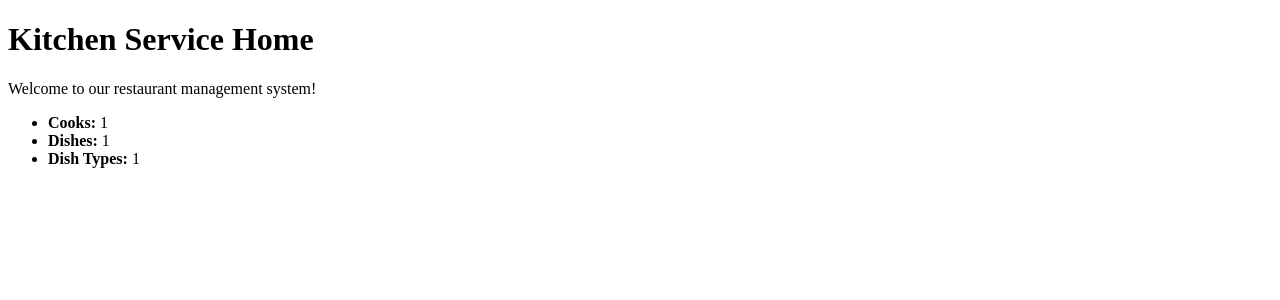
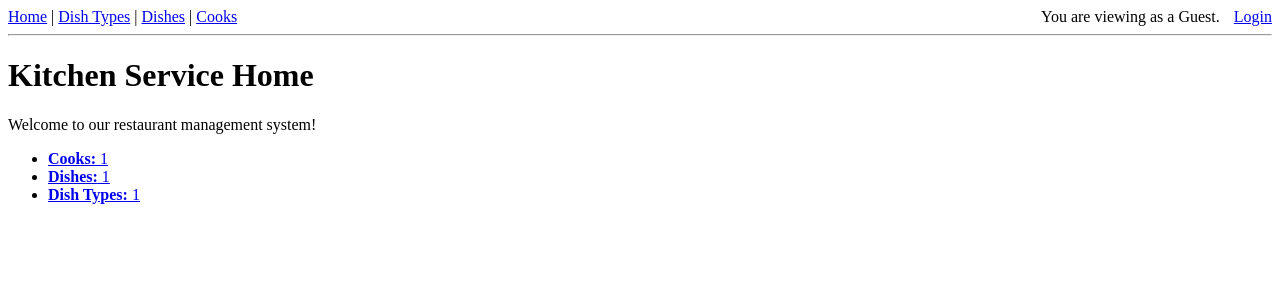
Before and after one commit to Sacchar20/kitchen-service, a Django app: template kitchen/templates/kitchen/index.html in a window 1280 px wide. Shown: the top 300 px of the page. Run offline with Django 3.2, Linux system fonts and the light colour scheme; the template is opened without the code that fills it: most values are stand-ins (such as "Sample title", 1, 10 or a date in 2020).

Commit message:
feat: implement navigation menu in base template and connect dashboard links

```diff
--- a/kitchen/templates/kitchen/index.html
+++ b/kitchen/templates/kitchen/index.html
@@ -1,16 +1,24 @@
-<!DOCTYPE html>
-<html lang="en">
-<head>
-    <meta charset="UTF-8">
-    <title>Kitchen Service</title>
-</head>
-<body>
+{% extends "kitchen/base.html" %}
+
+{% block content %}
     <h1>Kitchen Service Home</h1>
     <p>Welcome to our restaurant management system!</p>
+
     <ul>
-        <li><strong>Cooks:</strong> {{ num_cooks }}</li>
-        <li><strong>Dishes:</strong> {{ num_dishes }}</li>
-        <li><strong>Dish Types:</strong> {{ num_dish_types }}</li>
+        <li>
+            <a href="{% url 'kitchen:cook-list' %}">
+                <strong>Cooks:</strong> {{ num_cooks }}
+            </a>
+        </li>
+        <li>
+            <a href="{% url 'kitchen:dish-list' %}">
+                <strong>Dishes:</strong> {{ num_dishes }}
+            </a>
+        </li>
+        <li>
+            <a href="{% url 'kitchen:dish-type-list' %}">
+                <strong>Dish Types:</strong> {{ num_dish_types }}
+            </a>
+        </li>
     </ul>
-</body>
-</html>
+{% endblock %}
```
